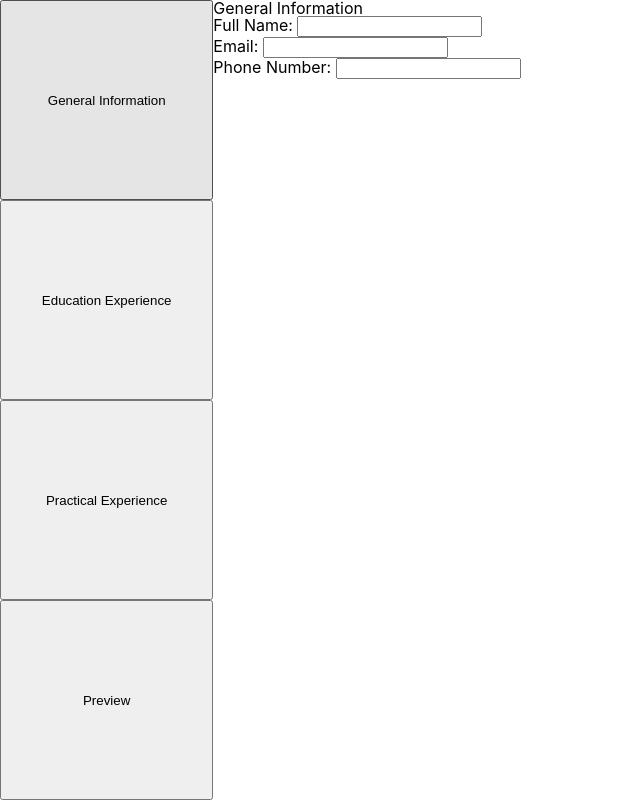
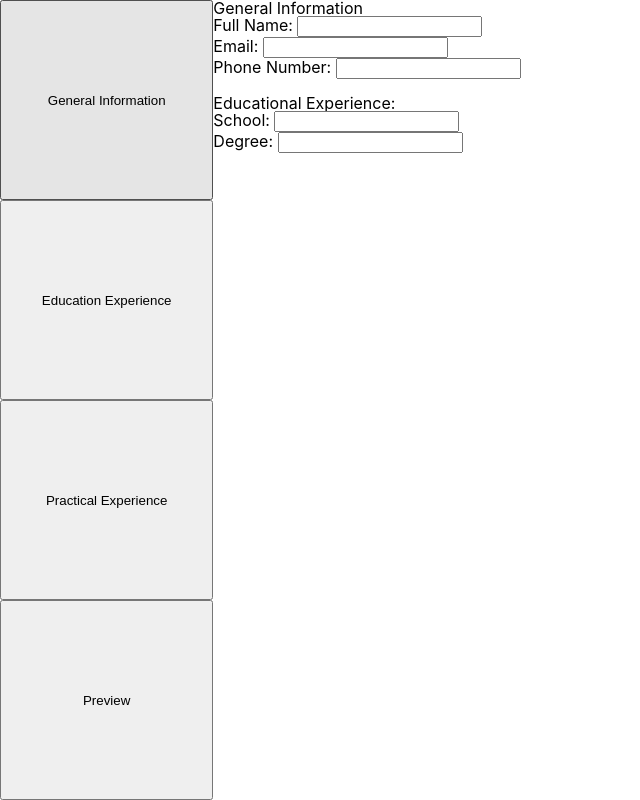
Before and after one commit to aaronlmjohnson/cv-project, a React (Create React App) app: page / in a window 1280 px wide. Shown: the whole page, without its empty margins (0-640 px from the left). Built offline with nearby package versions, Linux system fonts and the light colour scheme.

Commit message:
Created EducationInfoForm and added school and degree fields

```diff
--- a/src/components/ActiveForm.js
+++ b/src/components/ActiveForm.js
@@ -1,10 +1,13 @@
 import React from "react";
+import EducationInfoForm from "./EducationInfoForm";
 import GeneralInfoForm from "./GeneralInfoForm";
 
 const ActiveForm = ()=>{
     return(
         <div id= "active-form">
             <GeneralInfoForm />
+            <br/>
+            <EducationInfoForm />
         </div>
     )
 }
--- /dev/null
+++ b/src/components/EducationInfoForm.js
@@ -0,0 +1,19 @@
+import React from "react";
+import FormHeader from "./FormHeader";
+import TextItem from "./TextItem";
+
+const EducationInfoForm = ()=>{
+    return(
+        <div id="educational-experience-form-container">
+            <FormHeader id="education-info-header" value="Educational Experience:"/>
+            <form id="educational-experience-form">
+                <ul id="educational-experience-form-items">
+                    <TextItem id={"school"} name={"school"} value={"School:"}/>
+                    <TextItem id={"degree"} name={"degree"} value={"Degree:"}/>
+                </ul>
+            </form>
+        </div>
+    )
+}
+
+export default EducationInfoForm;
```
